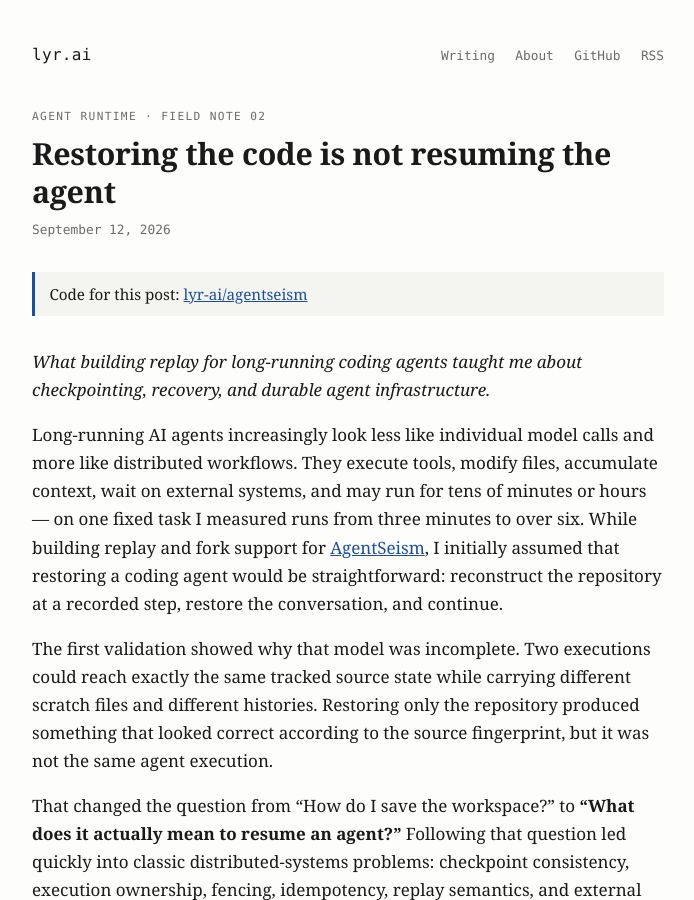
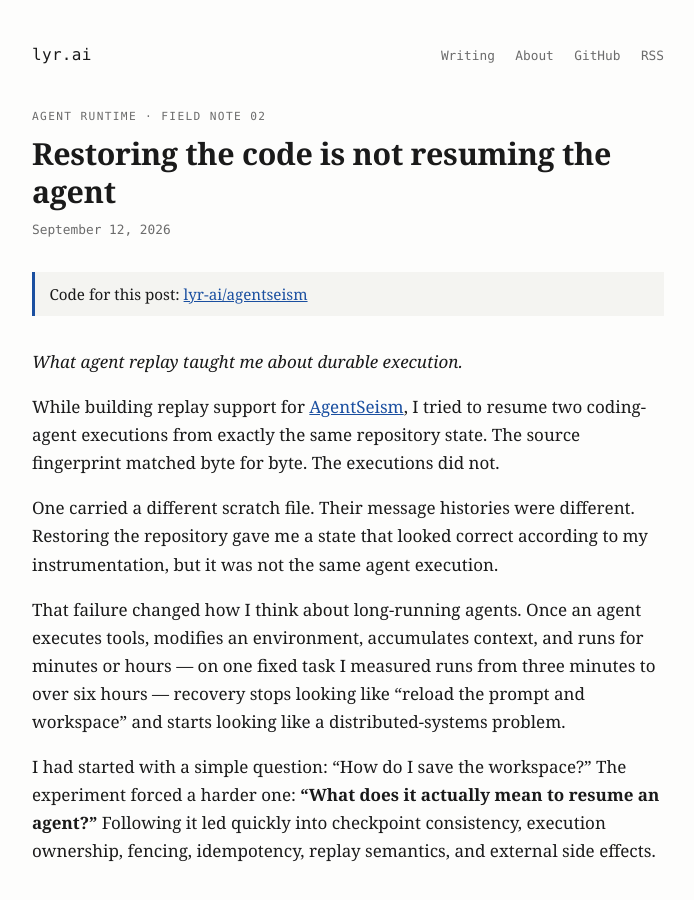
Before and after one commit to lyr-ai/lyr-ai.github.io, a Jekyll site: the page built from _posts/2026-09-12-restoring-the-code-is-not-resuming-the-agent.md, in a window 1280 px wide and 900 px high. Shown: the whole window, without its empty margins (292-986 px from the left). Built offline with Jekyll 4.4.1, drawn with Linux system fonts in a browser that asks for light colours; some of the changed text lies outside the part shown.

Commit message:
Open on the fork failure, not on background; shorter subtitle

```diff
--- a/_posts/2026-09-12-restoring-the-code-is-not-resuming-the-agent.md
+++ b/_posts/2026-09-12-restoring-the-code-is-not-resuming-the-agent.md
@@ -2,37 +2,35 @@
 title: "Restoring the code is not resuming the agent"
 date: 2026-09-12 14:00:00 -0700
 description: >-
-  What building replay for long-running coding agents taught me about
-  checkpointing, recovery, and durable agent infrastructure — checkpoint
-  consistency, execution ownership, fencing, and why resume is a continuation
-  rather than a replay.
+  What agent replay taught me about durable execution: checkpoint consistency,
+  execution ownership, fencing, and why resume is a continuation rather than a
+  replay.
 image: /assets/img/recovery-vs-replay.png
 repo: lyr-ai/agentseism
 series: Agent runtime
 entry: "Field note 02"
 ---
 
-*What building replay for long-running coding agents taught me about
-checkpointing, recovery, and durable agent infrastructure.*
+*What agent replay taught me about durable execution.*
 
-Long-running AI agents increasingly look less like individual model calls and
-more like distributed workflows. They execute tools, modify files, accumulate
-context, wait on external systems, and may run for tens of minutes or hours —
-on one fixed task I measured runs from three minutes to over six. While
-building replay and fork support for
-[AgentSeism](https://github.com/lyr-ai/agentseism), I initially assumed that
-restoring a coding agent would be straightforward: reconstruct the repository
-at a recorded step, restore the conversation, and continue.
+While building replay support for
+[AgentSeism](https://github.com/lyr-ai/agentseism), I tried to resume two
+coding-agent executions from exactly the same repository state. The source
+fingerprint matched byte for byte. The executions did not.
 
-The first validation showed why that model was incomplete. Two executions
-could reach exactly the same tracked source state while carrying different
-scratch files and different histories. Restoring only the repository produced
-something that looked correct according to the source fingerprint, but it was
-not the same agent execution.
+One carried a different scratch file. Their message histories were different.
+Restoring the repository gave me a state that looked correct according to my
+instrumentation, but it was not the same agent execution.
 
-That changed the question from "How do I save the workspace?" to **"What does
-it actually mean to resume an agent?"** Following that question led quickly
-into classic distributed-systems problems: checkpoint consistency, execution
+That failure changed how I think about long-running agents. Once an agent
+executes tools, modifies an environment, accumulates context, and runs for
+minutes or hours — on one fixed task I measured runs from three minutes to
+over six hours — recovery stops looking like "reload the prompt and workspace"
+and starts looking like a distributed-systems problem.
+
+I had started with a simple question: "How do I save the workspace?" The
+experiment forced a harder one: **"What does it actually mean to resume an
+agent?"** Following it led quickly into checkpoint consistency, execution
 ownership, fencing, idempotency, replay semantics, and external side effects.
 
 ## 1. Repository state is only part of agent state
@@ -42,10 +40,10 @@ one of the easiest pieces to measure objectively. In AgentSeism, tracked source
 state is represented using a canonical Git diff, so two executions can be
 compared without interpreting model reasoning.
 
-During fork validation, however, executions that shared the same tracked source
-state still differed elsewhere. One had written a reproduction script; another
-had written a different scratch file; their message histories differed. The
-source code was identical; the complete execution state was not.
+That is what made the pair in the opening measurable in the first place: the
+same canonical diff, byte for byte. Everything the diff does not cover —
+scratch files, message history — was different. The source code was identical;
+the complete execution state was not.
 
 <figure class="wide">
   <img src="/assets/img/agent-execution-state.png" alt="Agent execution state decomposed into message history, tracked repository state, untracked scratch workspace, tool observations, step/token/cost budgets, and external-effect state." loading="lazy">
```
